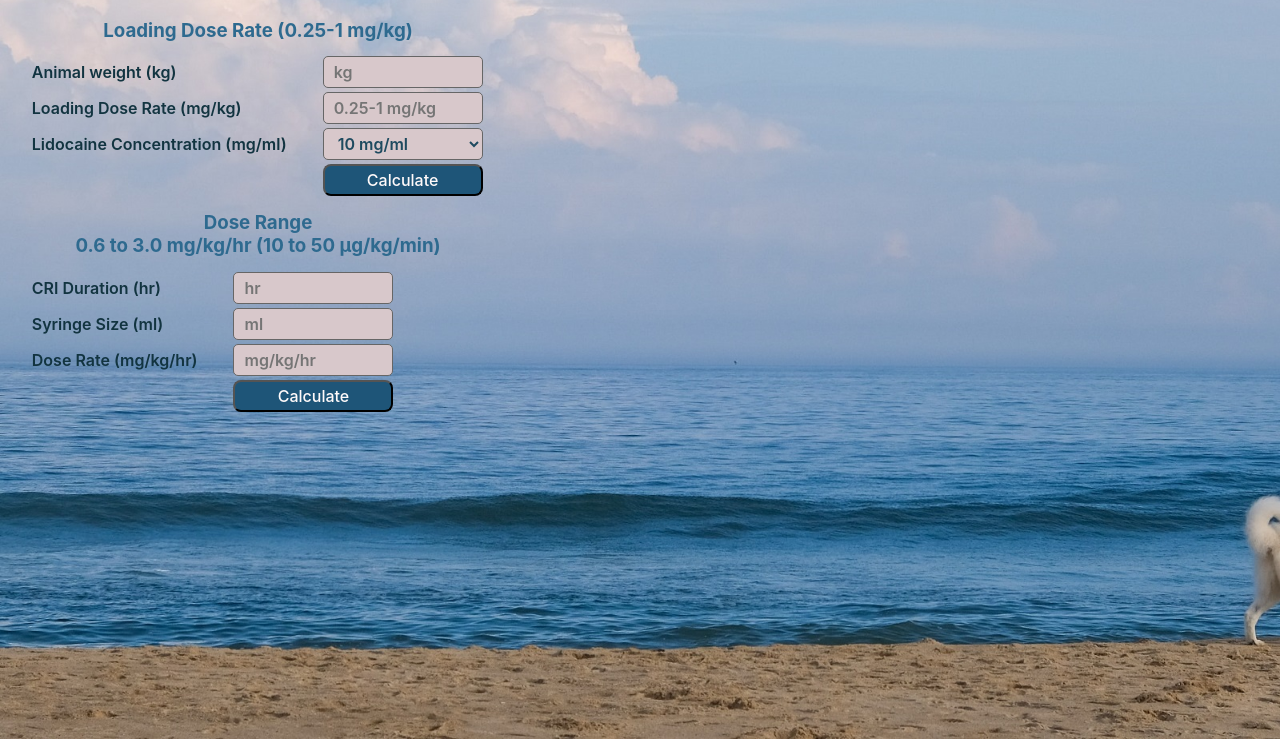
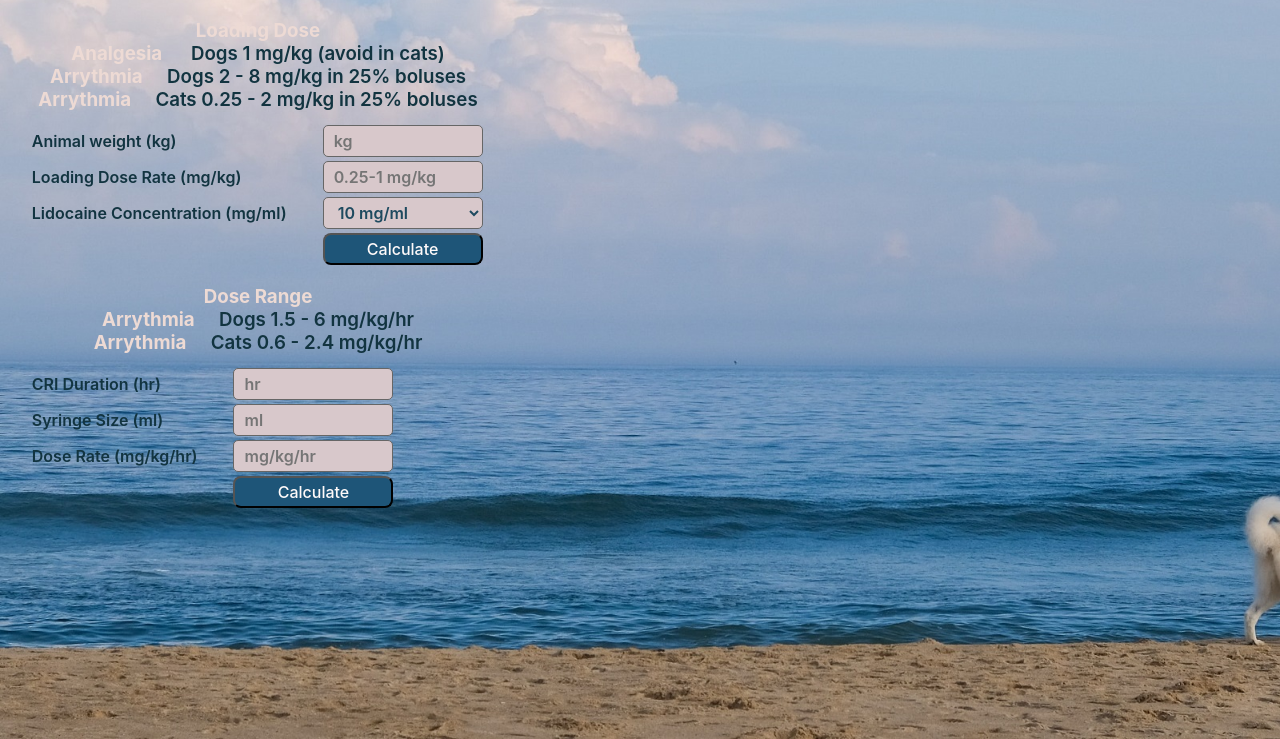
Before and after one commit to kissimoto/lido_syringe, a plain HTML site: page index.html in a window 1280 px wide. Shown: the part 61-800 px from the top of the page. Drawn offline with Linux system fonts and the light colour scheme.

Commit message:
Update index.html

```diff
--- a/index.html
+++ b/index.html
@@ -6,8 +6,12 @@
     <link href="lidosyringe.css" rel='stylesheet' type=text/css>
 </head>
 <body>
+    <header>
         <h1>Lidocaine 10 or 20 mg/ml</h1>
-        <h3 id=top>Loading Dose Rate (0.25-1 mg/kg)</h3>
+      <h3>Loading Dose <br>Analgesia <label>Dogs 1 mg/kg (avoid in cats)</label> <br>
+       Arrythmia<label>Dogs 2 - 8 mg/kg in 25% boluses</label>
+       Arrythmia<label>Cats 0.25 - 2 mg/kg in 25% boluses</label></h3>
+    </header>
             <table>
             <tbody>
                 <tr>
@@ -35,8 +39,8 @@
                 <div id="result"></div>
                 <script src=lidosyringe.js></script>
     <div class='wrapper'>
-        <h3 id=top> Dose Range <br>0.6 to 3.0 mg/kg/hr (10 to 50 μg/kg/min)
-        </h3>
+        <h3>Dose Range <br>Arrythmia<label>Dogs 1.5 - 6 mg/kg/hr</label><br>
+        Arrythmia<label>Cats 0.6 - 2.4 mg/kg/hr</label></h3>
     <table>
     <tbody>
     <tr>
```
